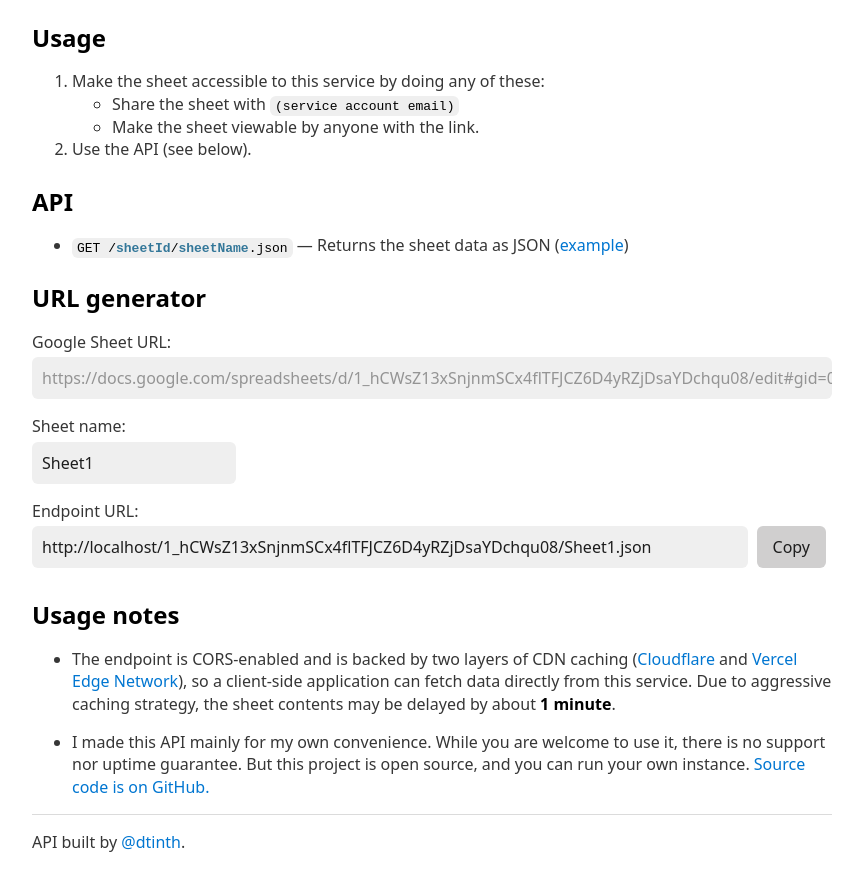
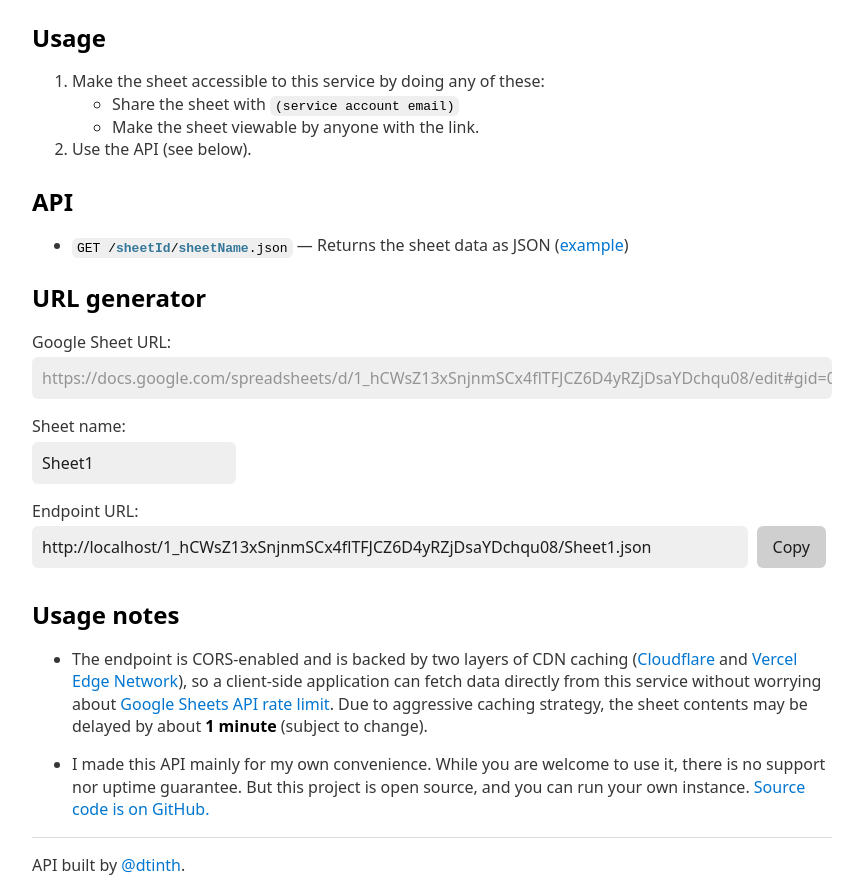
Before and after one commit to dtinth/sheet.spacet.me, a website: page public/index.html in a window 1280 px wide. Shown: the part 115-1011 px from the top of the page, without its empty margins (208-1071 px from the left). Before the commit the page ends 989 px from the top, so only its background shows below. Drawn offline with nearby package versions, Linux system fonts and the light colour scheme; no server answers.

Commit message:
Link to Google Sheets rate limit

```diff
--- a/public/index.html
+++ b/public/index.html
@@ -189,8 +189,11 @@
           <a href="https://vercel.com/docs/edge-network/caching"
             >Vercel Edge Network</a
           >), so a client-side application can fetch data directly from this
-          service. Due to aggressive caching strategy, the sheet contents may be
-          delayed by about <strong>1 minute</strong>.
+          service without worrying about
+          <a href="https://developers.google.com/sheets/api/reference/limits"
+            >Google Sheets API rate limit</a
+          >. Due to aggressive caching strategy, the sheet contents may be
+          delayed by about <strong>1 minute</strong> (subject to change).
         </p>
       </li>
       <li>
```
